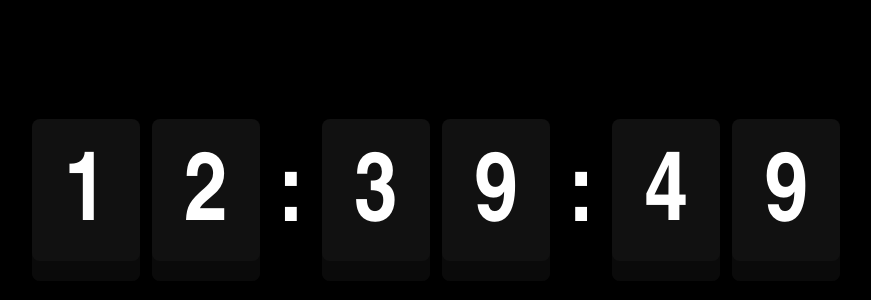
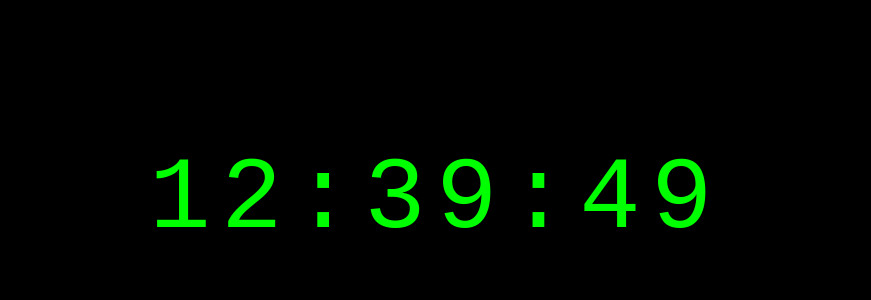
Before and after one commit to rcvalkyrie/clock, a plain HTML site: page index.html in a window 1280 px wide. Shown: the part 200-500 px from the top of the page, without its empty margins (204-1075 px from the left). Drawn offline with Linux system fonts and the light colour scheme.

Commit message:
Revamp clock display and styling in index.html

```diff
--- a/index.html
+++ b/index.html
@@ -1,50 +1,38 @@
-<!doctype html>
+<!DOCTYPE html>
 <html>
 <head>
   <meta charset="utf-8">
-    <title>XL Flip Clock</title>
+  <title>Clock</title>
   <style>
-      html, body {
-        margin:0; height:100%; background:#000; color:#fff;
+    body {
+      margin: 0;
+      background: black;
+      color: lime;
+      display: flex;
+      justify-content: center;
+      align-items: center;
+      height: 100vh;
     }
-      .wrap {
-        height:100%; display:flex; align-items:center; justify-content:center;
-      }
-      .digit {
-        display:inline-block;
-        background:#111;
-        border-radius:8px;
-        padding:28px 18px;
-        margin:6px;
-        font: 700 96px/1.1 "Arial Narrow", Impact, sans-serif;
-        text-align:center;
-        width:72px;
-        box-shadow: inset 0 -20px 0 rgba(0,0,0,0.4);
-      }
-      .sep {
-        padding:28px 12px;
-        font:700 96px "Arial Narrow", Impact, sans-serif;
+    #clock {
+      font-family: monospace;
+      font-size: 8vw; /* scales with screen width */
+      letter-spacing: 0.1em; /* adds spacing so digits don’t overlap */
+      white-space: nowrap;   /* keeps everything on one line */
     }
   </style>
 </head>
 <body>
-    <div class="wrap">
-      <div id="h1" class="digit">0</div><div id="h2" class="digit">0</div>
-      <div class="sep">:</div>
-      <div id="m1" class="digit">0</div><div id="m2" class="digit">0</div>
-      <div class="sep">:</div>
-      <div id="s1" class="digit">0</div><div id="s2" class="digit">0</div>
-    </div>
+  <div id="clock"></div>
   <script>
-      function pad2(n){ return ('0'+n).slice(-2); }
-      function setDigits(id, val){ document.getElementById(id).textContent = val; }
-      function update(){
-        var d = new Date(), hh = pad2(d.getHours()), mm = pad2(d.getMinutes()), ss = pad2(d.getSeconds());
-        setDigits('h1', hh[0]); setDigits('h2', hh[1]);
-        setDigits('m1', mm[0]); setDigits('m2', mm[1]);
-        setDigits('s1', ss[0]); setDigits('s2', ss[1]);
+    function updateClock() {
+      const now = new Date();
+      const h = String(now.getHours()).padStart(2,'0');
+      const m = String(now.getMinutes()).padStart(2,'0');
+      const s = String(now.getSeconds()).padStart(2,'0');
+      document.getElementById('clock').textContent = `${h}:${m}:${s}`;
     }
-      update(); setInterval(update, 1000);
+    setInterval(updateClock, 1000);
+    updateClock();
   </script>
 </body>
 </html>
```
Lines whose indentation alone changed are shown as unchanged.
